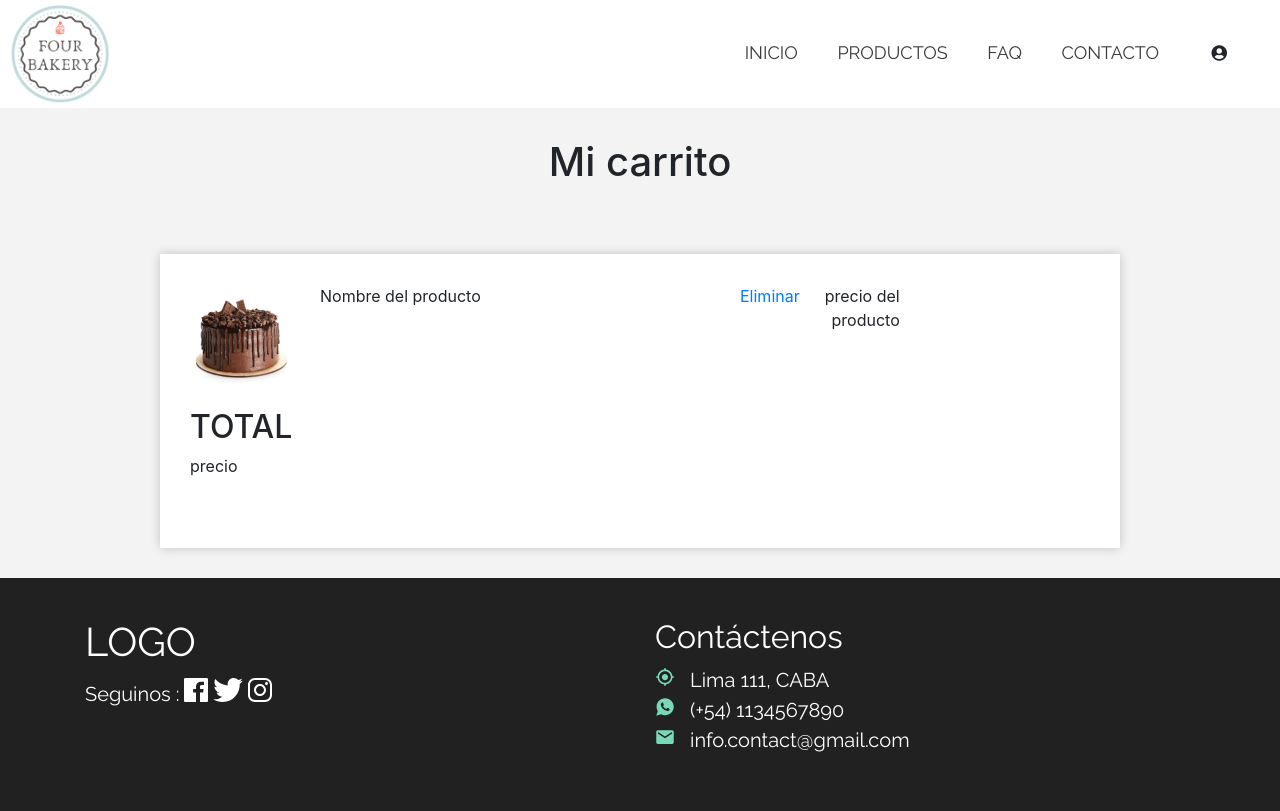
After one commit to mar-p98/Proyecto, a PHP site: page /vistaCarrito.php in a window 1280 px wide. The commit adds this page. Run offline with PHP 8.4, Linux system fonts and the light colour scheme; some libraries are stand-ins or nearby versions.

Commit message:
subo carrito y arreglo session

```diff
--- /dev/null
+++ b/css/carrito.css
@@ -0,0 +1,107 @@
+*{
+  margin:0;
+  padding: 0;
+  box-sizing: border-box;
+}
+
+.titulo{
+  text-align: center;
+  padding: 30px;
+}
+
+.contenedorProd{
+  background-color: white;
+  box-shadow: 0px 0px 10px rgba(0, 0, 0, 0.2);
+  padding: 20px;
+  margin-left: 5px;
+  margin-right: 5px;
+}
+
+.producto {
+  display:flex;
+}
+
+.producto img{
+  width: 100%;
+}
+
+.img {
+  width: 100px;
+  display: flex;
+  position: absolute;
+}
+
+.nombre{
+  width: 450px;
+  z-index: 1;
+  display: flex;
+  padding-left: 120px;
+  padding-bottom: 20px;
+  align-self: flex-start;
+}
+
+.precio{   /* ultimo cambio  */
+  order:1;
+  display: flex;
+  flex-direction: column;
+  width: 100px;
+  align-items: flex-end;
+}
+
+.eliminar{
+  z-index: 9;
+  position: absolute;
+}
+
+.total {
+  display: inline;
+  margin:30px;
+}
+
+.nombre, .precio, .eliminar,{
+  display: flex;
+}
+
+
+.precio, .eliminar{
+  text-align: right;
+}
+
+@media (max-width: 991px) and (min-width: 768px){
+  .nombre{
+    width: 50%;
+  }
+.img {
+  position: relative;
+  max-width: 100px;
+  }
+.nombre{
+    padding-left: 30px;
+  }
+.contenedorProd{
+  width: 75%;
+  margin: 0 auto;
+  padding: 30px;
+}
+
+}
+
+@media (min-width: 768px) {
+  .nombre{
+    width: 50%;
+  }
+.img {
+    position: relative;
+    max-width: 100px;
+}
+.nombre{
+    padding-left: 30px;
+  }
+.contenedorProd{
+  width: 75%;
+  margin: 30px auto;
+  padding:30px;
+}
+
+
+}
--- a/formularioRegistro.php
+++ b/formularioRegistro.php
@@ -1,4 +1,6 @@
 <?php
+
+  session_start();
 
   if($_POST){
 
--- /dev/null
+++ b/vistaCarrito.php
@@ -0,0 +1,72 @@
+<!DOCTYPE html>
+<html lang="en" dir="ltr">
+  <head>
+    <meta charset="utf-8">
+
+    <meta name="viewport" content="width=device-width, initial-scale=1.0">
+    <meta http-equiv="X-UA-Compatible" content="ie=edge">
+
+    <link rel="stylesheet" href="https://stackpath.bootstrapcdn.com/bootstrap/4.3.1/css/bootstrap.min.css" integrity="sha384-ggOyR0iXCbMQv3Xipma34MD+dH/1fQ784/j6cY/iJTQUOhcWr7x9JvoRxT2MZw1T" crossorigin="anonymous">
+    <link rel="stylesheet" href="css/font-awesome.css">
+    <link href="https://fonts.googleapis.com/css?family=Livvic&display=swap" rel="stylesheet">
+    <link href="https://fonts.googleapis.com/css?family=Livvic|Nunito|Raleway&display=swap" rel="stylesheet">
+    <link rel="stylesheet" href="https://use.fontawesome.com/releases/v5.8.1/css/all.css" integrity="sha384-50oBUHEmvpQ+1lW4y57PTFmhCaXp0ML5d60M1M7uH2+nqUivzIebhndOJK28anvf" crossorigin="anonymous">
+    <link href="https://fonts.googleapis.com/css?family=Noto+Sans+JP&display=swap" rel="stylesheet">
+    <link href="https://fonts.googleapis.com/css?family=Courgette|Dancing+Script&amp;display=swap" rel="stylesheet">
+
+    <link rel="stylesheet" href="css/carrito.css">
+    <link rel="stylesheet" href="css/main.css">
+    <title></title>
+  </head>
+  <body>
+
+    <?php require("encabezado.php"); ?>
+
+    <main>
+      <div class="titulo">
+        <h1>Mi carrito</h1>
+
+      </div>
+      <div class="container contenedorProd">
+        <div class="producto">
+          <div class="img">
+            <img src="img/chocolate-cake.png" alt="">
+          </div>
+          <div class="nombre">
+            <p>Nombre del producto</p>
+          </div>
+          <div class="precio">
+            <p>precio del producto</p>
+          </div>
+
+            <a href="#">Eliminar</a>
+
+        </div>
+
+
+        <div class="total">
+          <h2>TOTAL</h2>
+          <p>precio</p>
+        </div>
+
+      </div>
+    </main>
+
+
+
+
+
+
+
+
+
+
+
+    <?php require("pieDePagina.php"); ?>
+
+    <script src="https://code.jquery.com/jquery-3.3.1.slim.min.js" integrity="sha384-q8i/X+965DzO0rT7abK41JStQIAqVgRVzpbzo5smXKp4YfRvH+8abtTE1Pi6jizo" crossorigin="anonymous"></script>
+    <script src="https://cdnjs.cloudflare.com/ajax/libs/popper.js/1.14.7/umd/popper.min.js" integrity="sha384-UO2eT0CpHqdSJQ6hJty5KVphtPhzWj9WO1clHTMGa3JDZwrnQq4sF86dIHNDz0W1" crossorigin="anonymous"></script>
+    <script src="https://stackpath.bootstrapcdn.com/bootstrap/4.3.1/js/bootstrap.min.js" integrity="sha384-JjSmVgyd0p3pXB1rRibZUAYoIIy6OrQ6VrjIEaFf/nJGzIxFDsf4x0xIM+B07jRM" crossorigin="anonymous"></script>
+    <script src="https://unpkg.com/ionicons@4.5.10-0/dist/ionicons.js"></script>
+  </body>
+</html>
```
